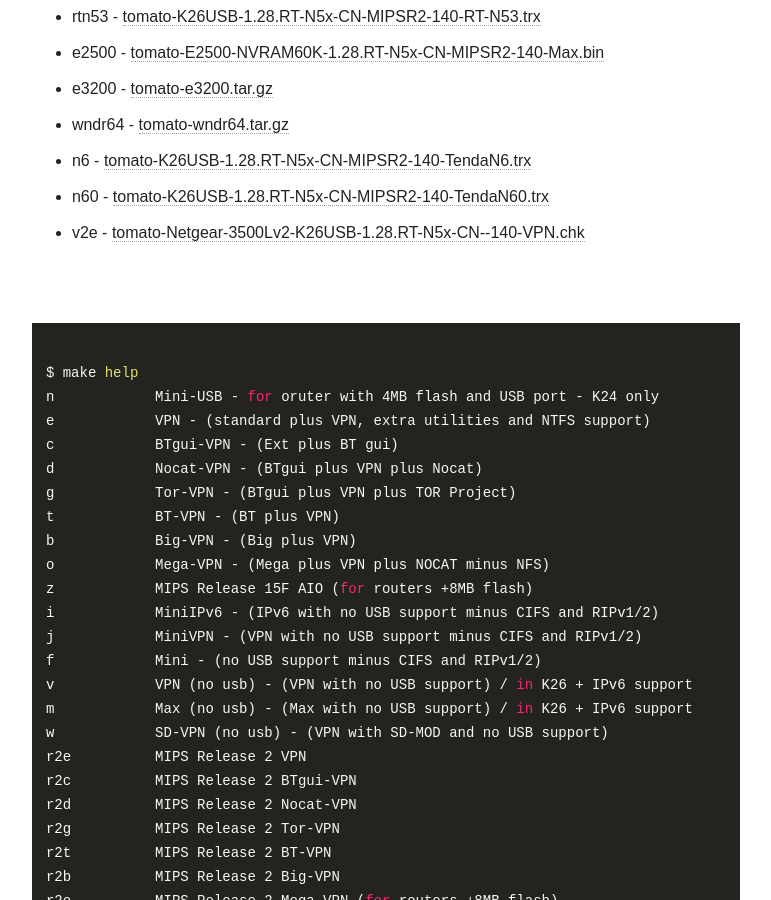
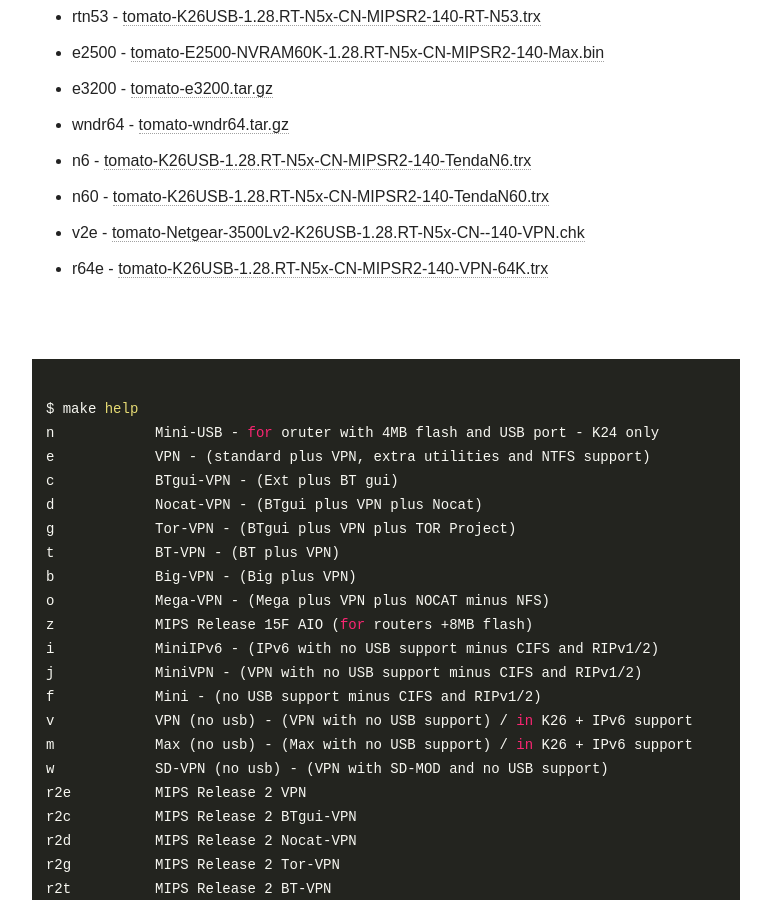
Before and after one commit to oglopss/tomato-ci-ctf-jekyll, a Jekyll site: the page built from index.html, in a window 1280 px wide and 900 px high, scrolled down 1963 px. Shown: the whole window, without its empty margins (254-1025 px from the left). Built offline with Jekyll 4.4.1, drawn with Linux system fonts in a browser that asks for light colours; nearby versions of some CDN libraries.

Commit message:
Travis build 3 r64e pushed to gh-pages

```diff
--- a/_data/ss.yml
+++ b/_data/ss.yml
@@ -44,3 +44,4 @@
   - 0045 n60 tomato-K26USB-1.28.RT-N5x-CN-MIPSR2-140-TendaN60.trx
   - 0042 e3200 tomato-e3200.tar.gz
   - 0046 v2e tomato-Netgear-3500Lv2-K26USB-1.28.RT-N5x-CN--140-VPN.chk
+  - 0048 r64e tomato-K26USB-1.28.RT-N5x-CN-MIPSR2-140-VPN-64K.trx
```
Also changed, not shown: 1 other file.
